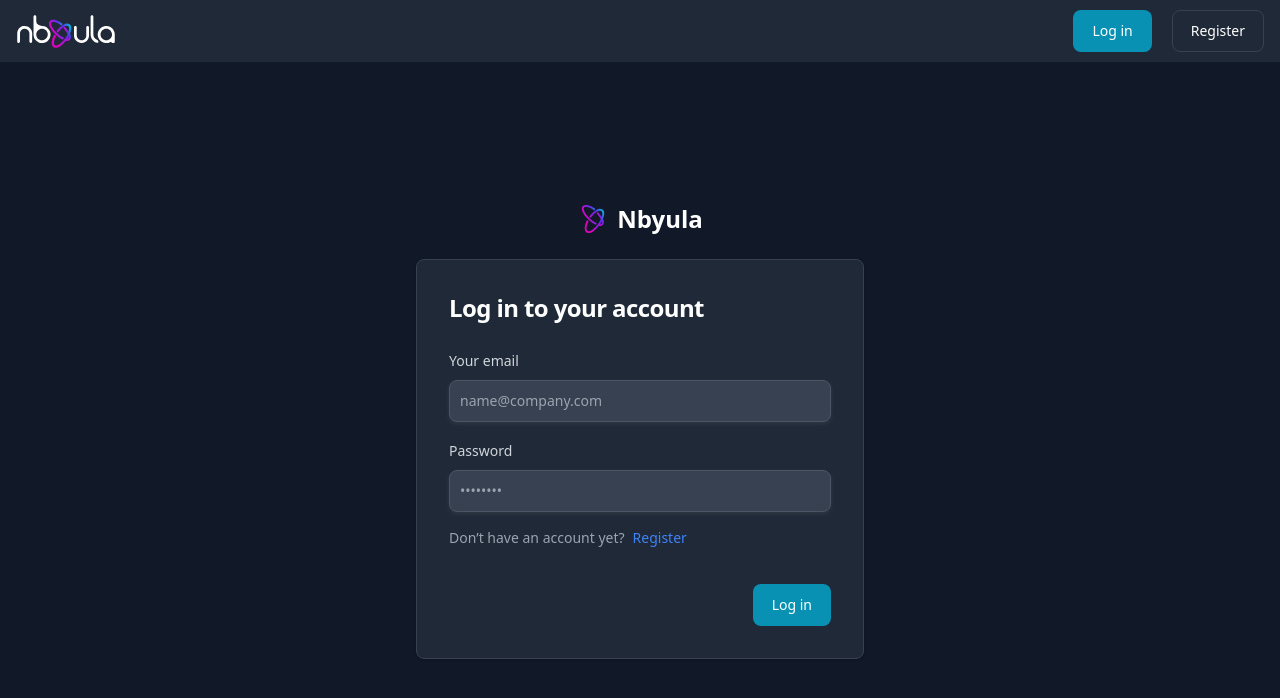
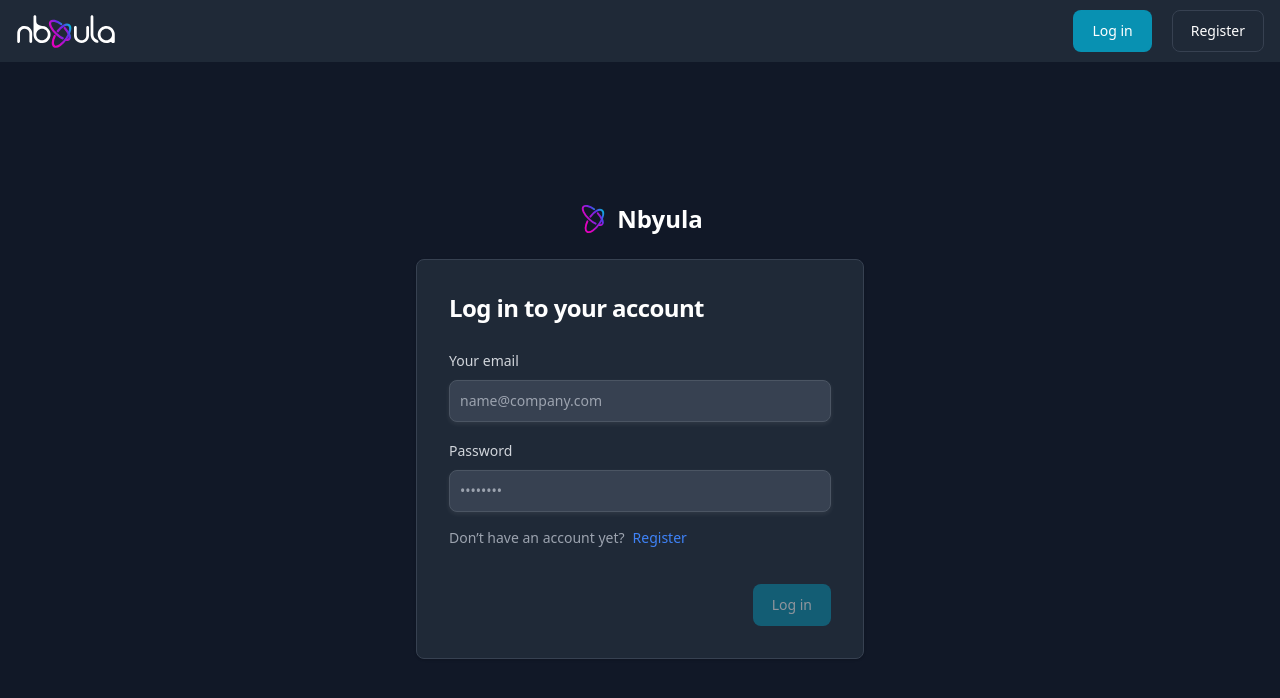
Before and after one commit to louiskyoung/react-nbyula-terraformers-client, a React (Create React App) app: page /login in a window 1280 px wide. Shown: the top 698 px of the page. Built offline with nearby package versions, Linux system fonts and the light colour scheme; no server answers.

Commit message:
Update style of pages

```diff
--- a/src/components/Header.js
+++ b/src/components/Header.js
@@ -1,4 +1,4 @@
-import { Link, useLocation, useNavigation } from 'react-router-dom';
+import { Link, useLocation, useNavigate } from 'react-router-dom';
 import { Navbar, Button } from 'flowbite-react';
 import { useSelector, useDispatch } from 'react-redux';
 import {
@@ -10,12 +10,15 @@ import logo from '../styles/logo.svg';
 
 function Header() {
   const dispatch = useDispatch();
+  const navigate = useNavigate();
   const location = useLocation();
   const isLoggedIn = useSelector(selectIsLoggedIn);
   const isTerraformer = useSelector(selectIsTerraformer);
 
   function handleLogout() {
-    dispatch(logout());
+    dispatch(logout())
+      .unwrap()
+      .then(() => navigate('/'));
   }
 
   return (
--- a/src/modules/auth/Login.js
+++ b/src/modules/auth/Login.js
@@ -51,7 +51,6 @@ function Login() {
                 <Label htmlFor="email" value="Your email" />
               </div>
               <TextInput
-                id="email"
                 type="email"
                 placeholder="name@company.com"
                 value={loginForm.email}
@@ -65,7 +64,6 @@ function Login() {
                 <Label htmlFor="password" value="Password" />
               </div>
               <TextInput
-                id="password"
                 type="password"
                 placeholder="••••••••"
                 value={loginForm.password}
@@ -86,7 +84,9 @@ function Login() {
               </Link>
             </div>
             <div className="flex justify-end mt-5">
-              <Button type="submit">Log in</Button>
+              <Button type="submit" disabled={!isValid}>
+                Log in
+              </Button>
             </div>
           </form>
         </div>
--- a/src/modules/auth/Register.js
+++ b/src/modules/auth/Register.js
@@ -58,7 +58,6 @@ function Register() {
                 <Label htmlFor="name" value="Your name" />
               </div>
               <TextInput
-                id="name"
                 type="text"
                 placeholder="Your name"
                 value={registerForm.name}
@@ -72,7 +71,6 @@ function Register() {
                 <Label htmlFor="email" value="E-mail" />
               </div>
               <TextInput
-                id="email"
                 type="email"
                 placeholder="name@company.com"
                 value={registerForm.email}
@@ -103,7 +101,6 @@ function Register() {
                 <Label htmlFor="password" value="Password" />
               </div>
               <TextInput
-                id="password"
                 type="password"
                 placeholder="••••••••"
                 value={registerForm.password}
```
